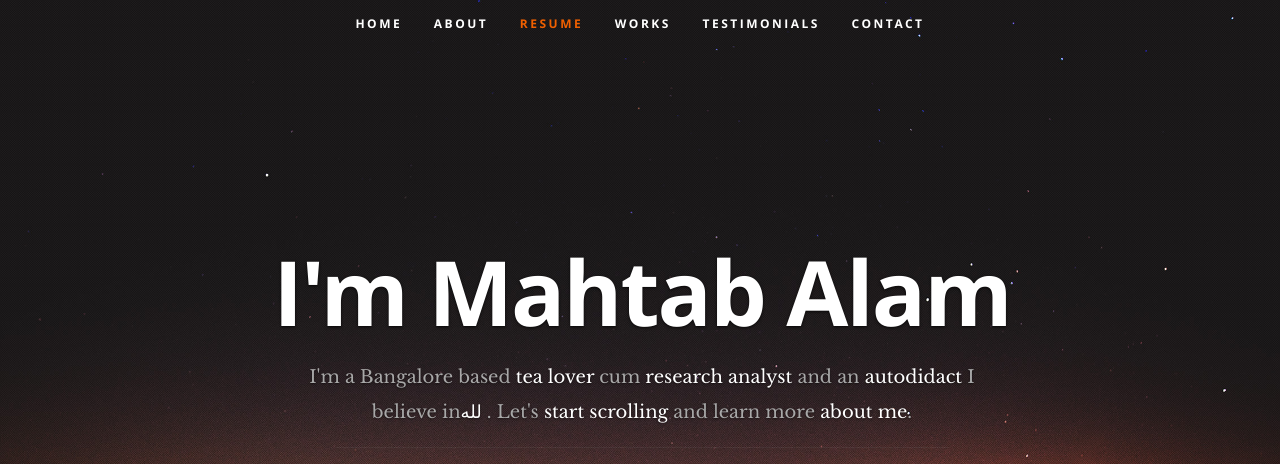
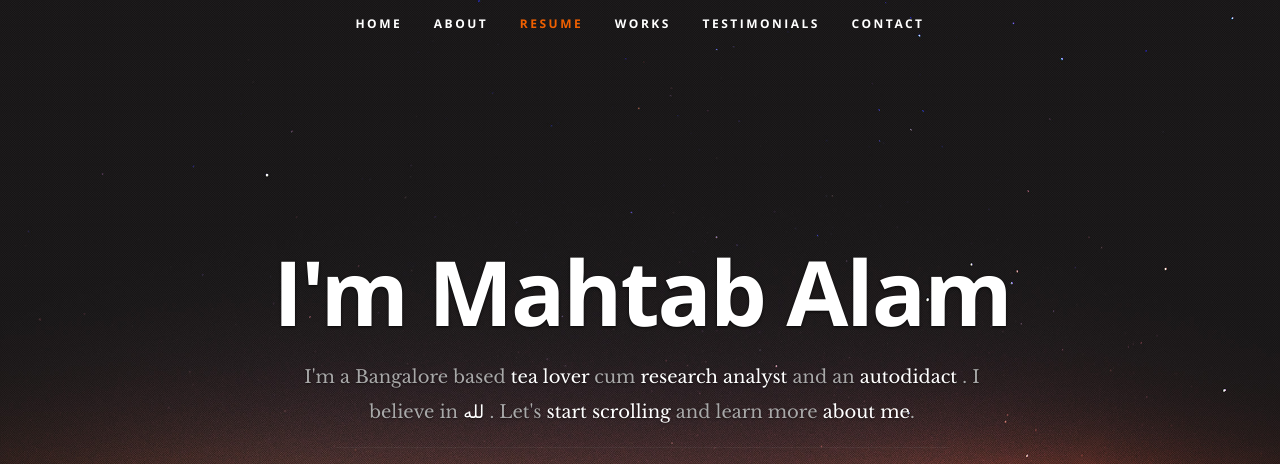
Before and after one commit to javedsky/emahtab.github.io, a plain HTML site: page index.html in a window 1280 px wide. Shown: the top 464 px of the page. Drawn offline with nearby package versions, Linux system fonts and the light colour scheme.

Commit message:
Update index.html

```diff
--- a/index.html
+++ b/index.html
@@ -58,7 +58,7 @@
       <div class="row banner">
          <div class="banner-text">
             <h1 class="responsive-headline">I'm Mahtab Alam</h1>
-            <h3>I'm a Bangalore based <span>tea lover</span> cum <span>research analyst</span> and an <span>autodidact   </span> I believe in<span>لله</span>
+            <h3>I'm a Bangalore based <span>tea lover</span> cum <span>research analyst</span> and an <span>autodidact   </span>. I believe in <span>لله</span>
             . Let's <a class="smoothscroll" href="#about">start scrolling</a>
             and learn more <a class="smoothscroll" href="#about">about me</a>.</h3>
             <hr />
```
